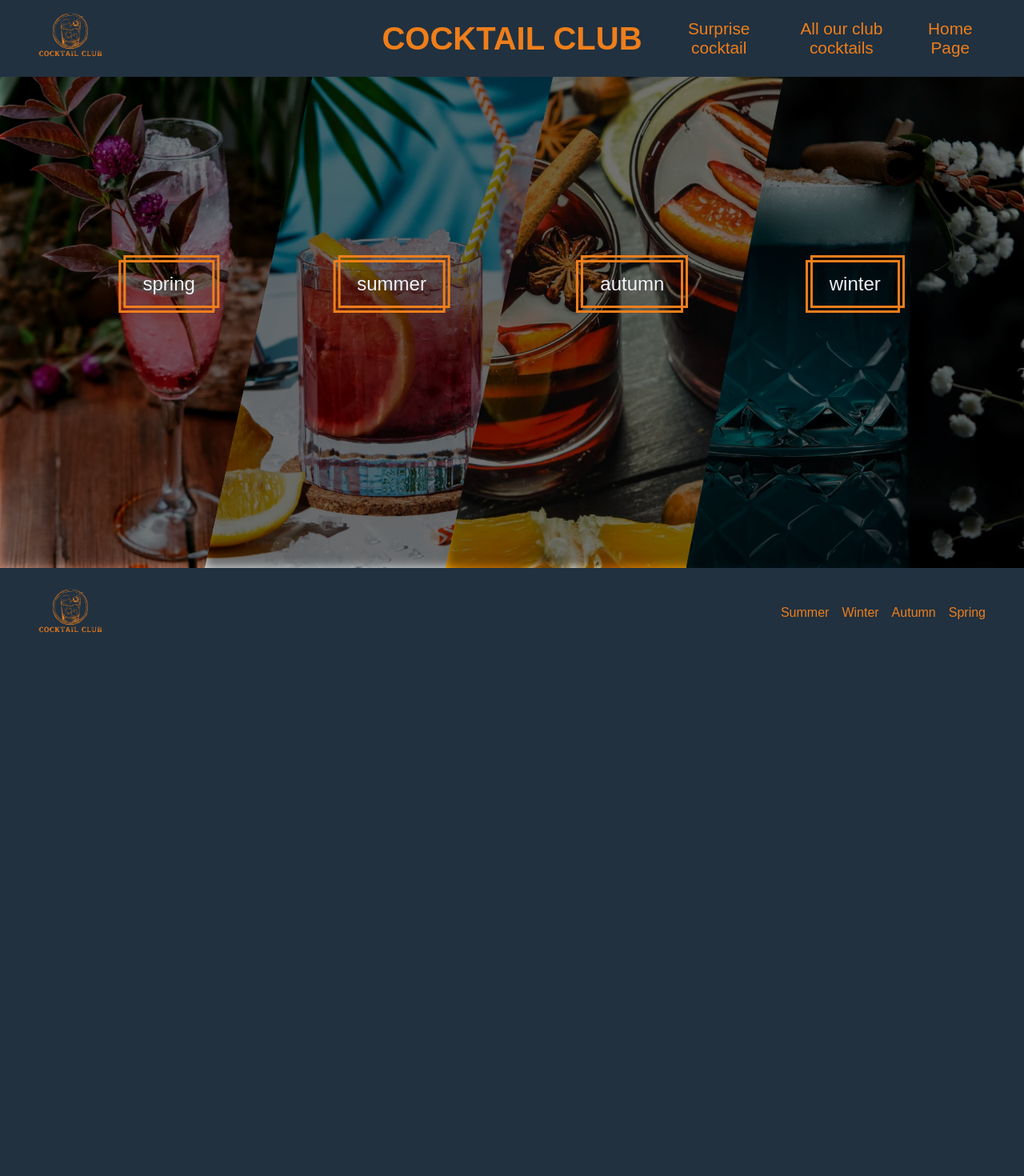
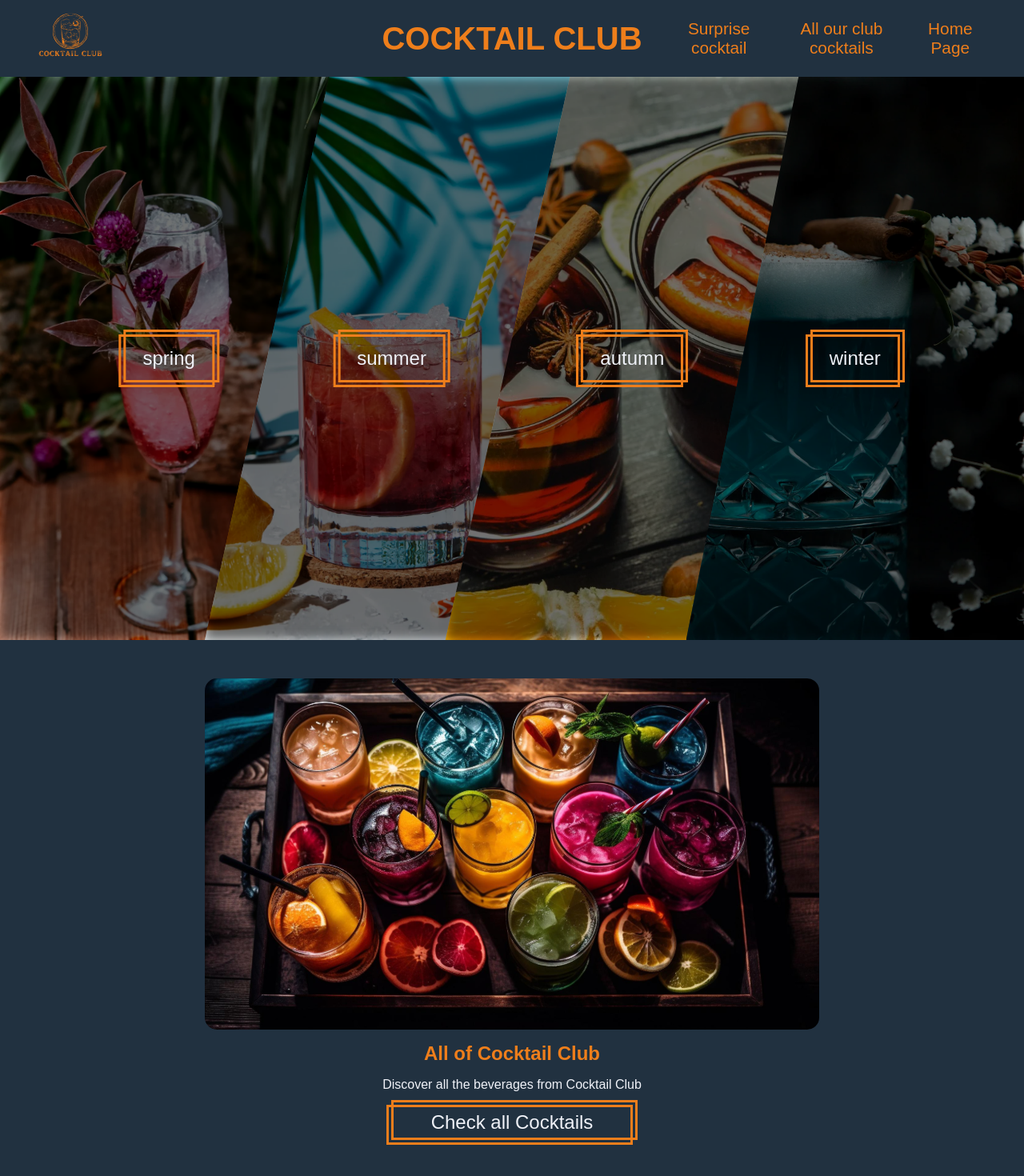
Before and after one commit to WildCodeSchool-2024-02/JS-bdx-0224-P2-cocktail_club, a React (Vite) app in the folder client/: page / in a window 1280 px wide. Shown: the top 1470 px of the page at 80% size. Before the commit the page ends 822 px from the top, so only its background shows below. Built offline with nearby package versions, Linux system fonts and the light colour scheme; a web font is replaced by a local one.

Commit message:
section allcocktail added to homepage and router for category page with some cocktail displayed, to fix

```diff
--- a/client/src/components/SectionAllCocktails.jsx
+++ b/client/src/components/SectionAllCocktails.jsx
@@ -1,5 +1,6 @@
 import "../styles/SectionAllCocktails.css";
 import OrangeLink from "./OrangeLink";
+import styles from "../styles/OrangeLink.module.css";
 
 function SectionAllCocktails() {
   return (
@@ -9,8 +10,12 @@ function SectionAllCocktails() {
         alt="A plate with many cocktails of different colors"
       />
       <h2>All of Cocktail Club</h2>
-      <p>erbtrngyfgvshtrgvj,ngfnbfdhnf,ghfgvghdg,fgnhfa</p>
-      <OrangeLink name="Check all Cocktails" path="allCocktails" />
+      <p>Discover all the beverages from Cocktail Club</p>
+      <OrangeLink
+        name="Check all Cocktails"
+        path="allCocktails"
+        classname={styles.orangeButton}
+      />
     </section>
   );
 }
--- a/client/src/main.jsx
+++ b/client/src/main.jsx
@@ -21,7 +21,6 @@ async function fetchCocktailsBySeason(ingredient) {
 }
 
 const getCocktails = (id) => {
-
   let ingredient;
   switch (id) {
     case "summer":
@@ -41,6 +40,14 @@ let ingredient;
   }
 
   return fetchCocktailsBySeason(ingredient);
+};
+
+async function allCocktails() {
+  const response = await fetch(
+    "https://www.thecocktaildb.com/api/json/v1/1/filter.php?i=Pineapple_juice&i=Blended_whiskey&i=Kahlua&i=Sweet_Vermouth"
+  );
+  const data = await response.json();
+  return data.drinks.slice(0, 40);
 }
 
 const router = createBrowserRouter([
@@ -60,6 +67,11 @@ const router = createBrowserRouter([
         path: "/cocktails/:id",
         element: <CocktailPage />,
       },
+      {
+        path: "/allCocktails",
+        element: <CategoryPage />,
+        loader: () => allCocktails(),
+      },
     ],
   },
 ]);
--- a/client/src/pages/HomePage.jsx
+++ b/client/src/pages/HomePage.jsx
@@ -1,4 +1,5 @@
 import SeasonCard from "../components/SeasonCard";
+import SectionAllCocktails from "../components/SectionAllCocktails";
 
 function HomePage() {
   return (
@@ -9,6 +10,7 @@ function HomePage() {
         <SeasonCard season="Autumn" />
         <SeasonCard season="Winter" />
       </section>
+      <SectionAllCocktails />
     </main>
   );
 }
--- a/client/src/styles/SeasonCard.css
+++ b/client/src/styles/SeasonCard.css
@@ -1,6 +1,7 @@
 .season-section {
   position: relative;
   left: 0;
+  padding-top: 4.5rem;
   display: flex;
   flex-direction: column;
   min-height: 100%;
@@ -87,11 +88,12 @@
 @media screen and (min-width: 992px) {
   .season-section {
     flex-direction: row;
+    padding-top: 6rem;
   }
 
   .card {
     position: relative;
-    height: calc(100vh - 90px);
+    height: calc(100vh - 6rem);
     min-width: 33vw;
     width: 100%;
   }
--- a/client/src/styles/SectionAllCocktails.css
+++ b/client/src/styles/SectionAllCocktails.css
@@ -4,15 +4,15 @@
   align-items: center;
   justify-content: center;
   gap: 1rem;
+  padding: 0 0 2rem 0;
 }
 
 h2 {
-  color: green;
+  color: var(--secondaryColorAlt);
 }
 
 .allCocktailsSection > img {
-  width: clamp(260px, 100%, 700px);
-  border-radius: 15px;
+  width: clamp(260px, 100%, 768px);
 }
 
 img:hover {
@@ -23,3 +23,13 @@ img:hover {
 .buttonBorder {
   border: 3px solid var(--textColor);
 }
+
+@media screen and (min-width: 768px) {
+  .allCocktailsSection > img {
+    border-radius: 15px;
+  }
+
+  .allCocktailsSection {
+    padding: 3rem 0;
+  }
+}
```
Lines whose indentation alone changed are shown as unchanged.
